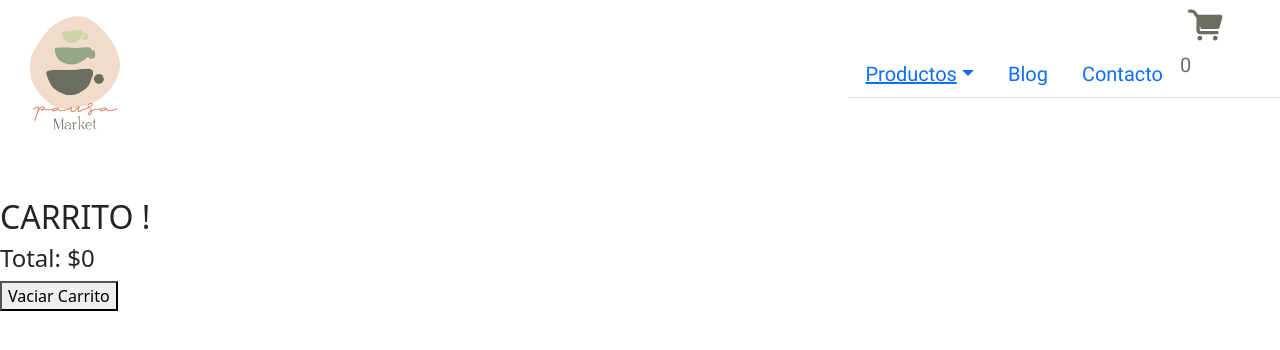
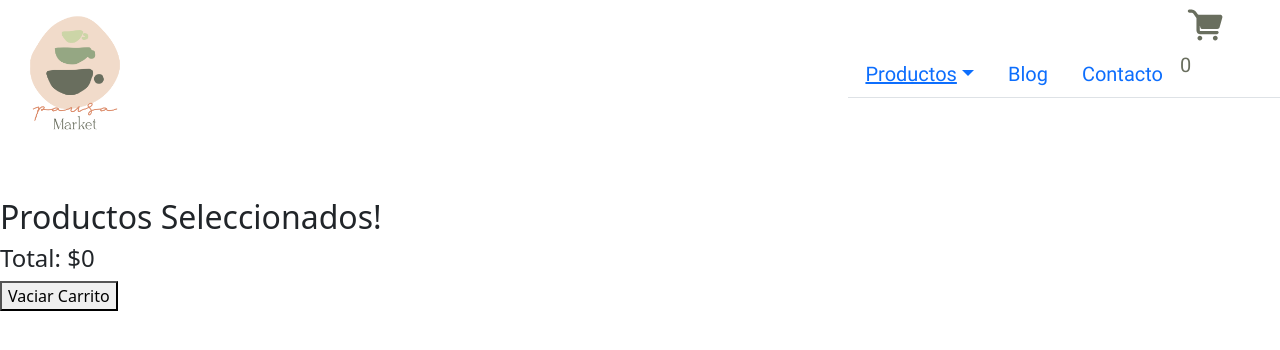
Before and after one commit to DamianCastellanoAlvarez/Proyecto-pausamarket, a React (Create React App) app: page /Cart in a window 1280 px wide. Shown: the top 350 px of the page. Built offline with nearby package versions, Linux system fonts and the light colour scheme.

Commit message:
context2

```diff
--- a/src/components/ItemCount/ItemCount.jsx
+++ b/src/components/ItemCount/ItemCount.jsx
@@ -2,7 +2,7 @@ import '../ItemCount/ItemCount.css';
 
 
 
-const ItemCount = ({counter, agregar, setCounter, cantMax}) => {
+const ItemCount = ({counter, agregar, setCounter, cantMax, stock}) => {
 
 
 
@@ -17,6 +17,7 @@ const ItemCount = ({counter, agregar, setCounter, cantMax}) => {
         if(counter < cantMax)
         setCounter(counter + 1)
     }
+
 
     return (
         <div className="justify-content-evenly">
--- a/src/components/ItemDetail/ItemDetail.jsx
+++ b/src/components/ItemDetail/ItemDetail.jsx
@@ -3,12 +3,11 @@ import { Card, CardBody, CardHeader, CardText, CardTitle } from "reactstrap";
 import { useState, useContext } from "react";
 import { Link } from "react-router-dom";
 import { CartContext } from "../context/CartContext";
-import Contador from '../ItemCount/ItemCount'
 
 const ItemDetail = ( {item} ) => {
     const { name, price, img, stock } = item;
     const [cantidad, setCantidad] = useState(1)
-    const {addToCart, isInCart, cart} = useContext(CartContext)
+    const {addToCart, isInCart} = useContext(CartContext)
 
 
 
@@ -16,17 +15,11 @@ const ItemDetail = ( {item} ) => {
     const handleAgregar = () => {
         const itemToCart = {
             id: item.id,
-            nombre: item.name,
-            precio: item.price,
+            name: item.name,
+            price: item.price,
             img: item.img,
-
-
-
-
         }
         addToCart(itemToCart)
-
-
     }
 
     return(
@@ -51,10 +44,9 @@ const ItemDetail = ( {item} ) => {
                         </CardTitle>
                             <div className="detalle d-flex justify-content-center">
                                 <ItemCount
-
                                 initial={1}
                                 counter= {cantidad}
-                                cantMax= {item.stock}
+                                cantMax= {stock}
                                 agregar={handleAgregar}
                                 setCounter= {setCantidad}/>
                             </div>
--- a/src/components/cart/Cart.jsx
+++ b/src/components/cart/Cart.jsx
@@ -1,6 +1,6 @@
 import { useContext } from "react"
-import { Link } from "react-router-dom"
 import { CartContext } from "../context/CartContext"
+import '../cart/Cart'
 
 export const Cart = () => {
 
@@ -10,15 +10,16 @@ export const Cart = () => {
 
     return(
         <div>
-            <h2>CARRITO !</h2>
-
+            <h2>Productos Seleccionados!</h2>
+            <div className='d-flex justify-content-start'>
             {cart.map((item) =>
             <div key= {item.id}>
                 <h1>{item.name}</h1>
-                <p>{item.stock}</p>
-                <img src={item.img}/>
+
+                    <img width="350" src={item.img}/>
 
             </div> )}
+            </div>
             <h4>Total: ${cartTotal()}</h4>
             <button onClick={emptyCart}>Vaciar Carrito</button>
         </div>
--- a/src/components/context/CartContext.jsx
+++ b/src/components/context/CartContext.jsx
@@ -13,7 +13,7 @@ export const CartProvider = ({children}) => {
     }
 
     const isInCart = (id) => {
-        cart.some ((item) => item.id === id)
+        return cart.some ((item) => item.id === id)
     }
 
     const cartQuantity = () => {
```
